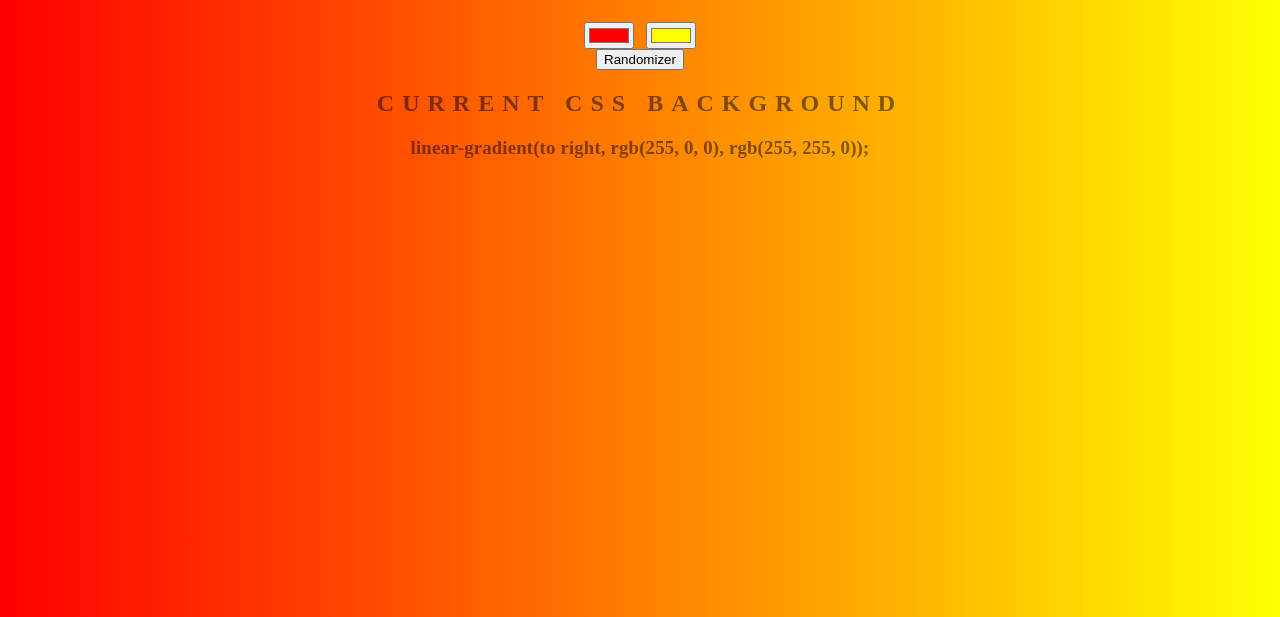
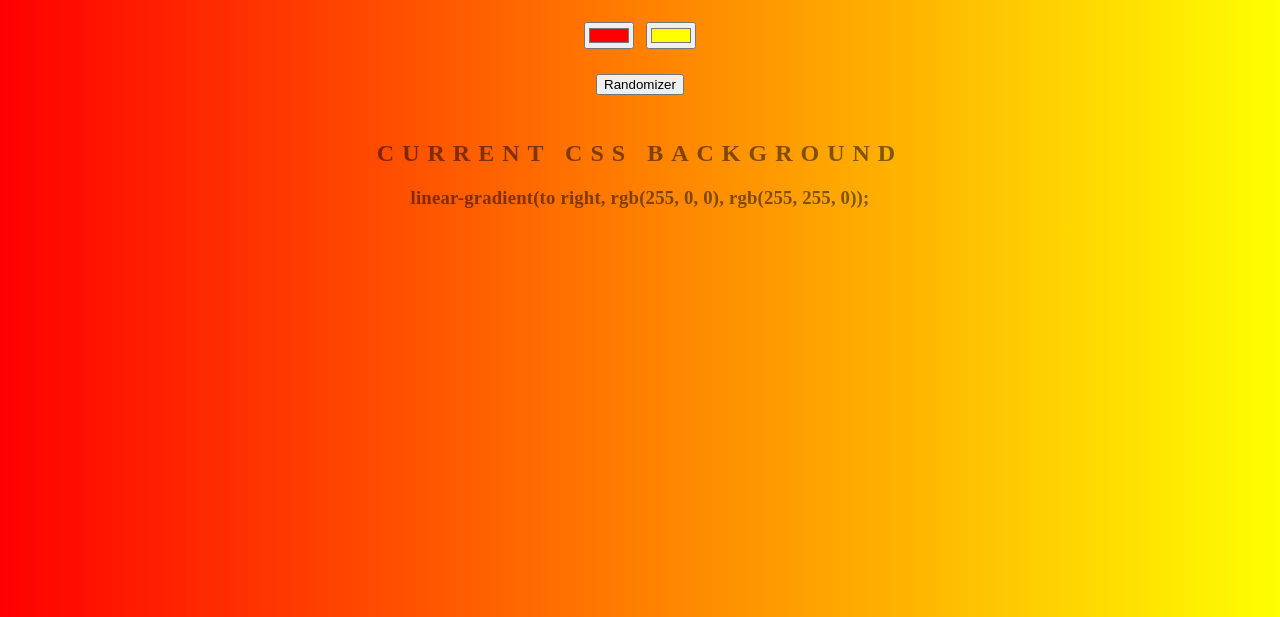
Before and after one commit to Vegitarius/Background-Generator, a website: page index.html in a window 1280 px wide. Shown: the part 183-800 px from the top of the page. Drawn offline with Linux system fonts and the light colour scheme.

Commit message:
added button margin

```diff
--- a/style.css
+++ b/style.css
@@ -24,3 +24,7 @@ h3 {
   text-transform: none;
   letter-spacing: 0.01em;
 }
+
+.button {
+  margin: 25px;
+}
```
